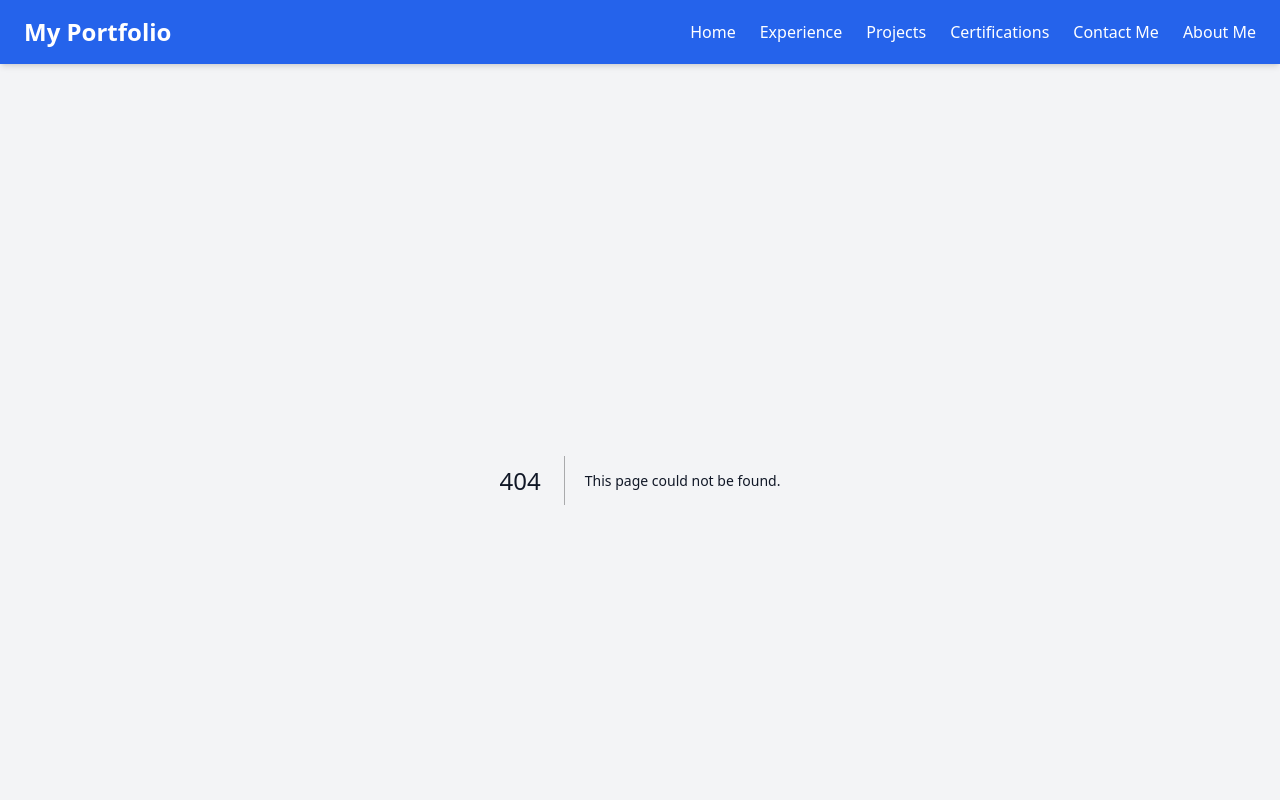
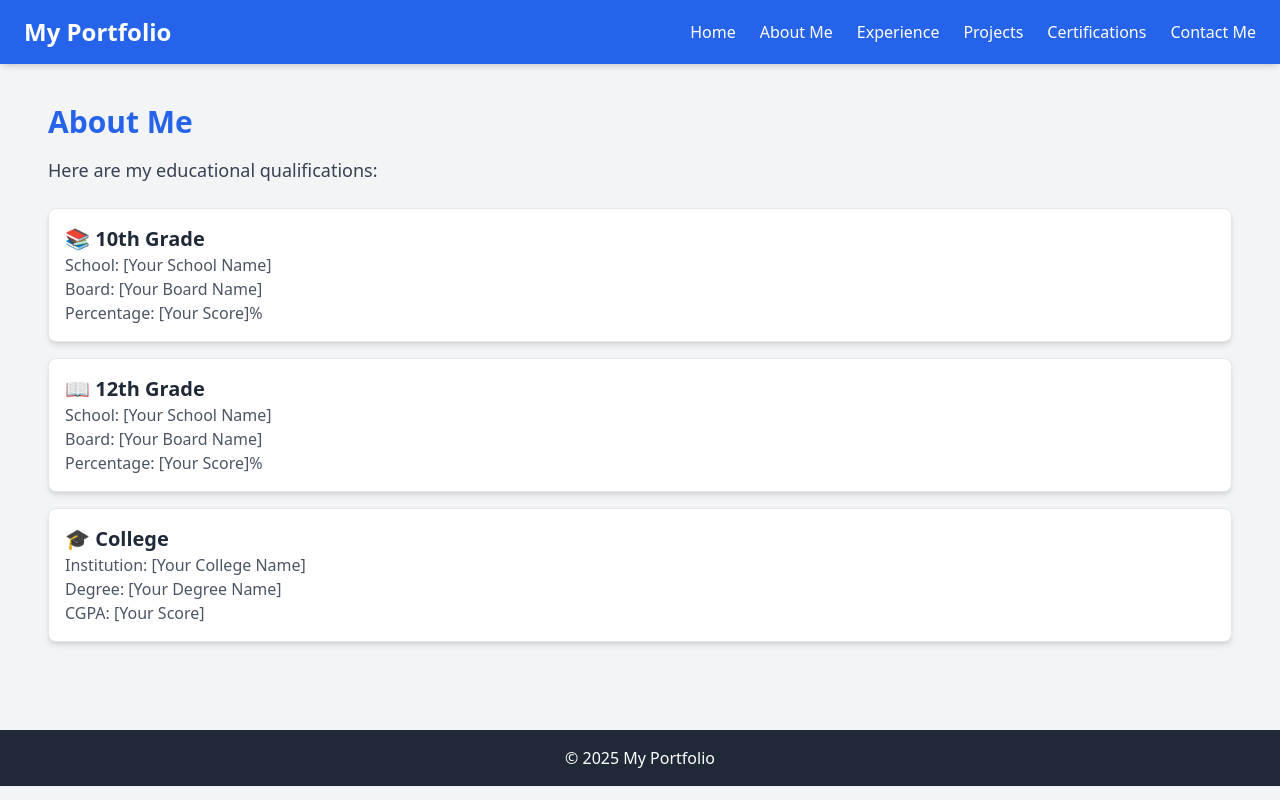
Before and after one commit to vipulanand2002/MyPortfolio, a Next.js app in the folder my-portfolio-website/: page /aboutMe in a window 1280 px wide. Before the commit this address had no page. Shown: the top 800 px of the page. Built offline with nearby package versions, Linux system fonts and the light colour scheme.

Commit message:
Added the basic skeleton code for all the nav components

```diff
--- a/my-portfolio-website/app/about/page.js
+++ /dev/null
@@ -1,8 +0,0 @@
-export default function AboutPage() {
-    return (
-      <section>
-        <h1>About Me</h1>
-        <p>Here's some information about me and my background.</p>
-      </section>
-    );
-  }
--- /dev/null
+++ b/my-portfolio-website/app/aboutMe/page.js
@@ -0,0 +1,31 @@
+export default function AboutMePage() {
+  return (
+    <section className="container mx-auto p-6">
+      <h1 className="text-3xl font-bold text-blue-600">About Me</h1>
+      <p className="mt-4 text-lg text-gray-700">Here are my educational qualifications:</p>
+
+      <div className="mt-6 space-y-4">
+        <div className="p-4 border rounded-lg shadow-md bg-white">
+          <h2 className="text-xl font-semibold text-gray-800">📚 10th Grade</h2>
+          <p className="text-gray-600">School: [Your School Name]</p>
+          <p className="text-gray-600">Board: [Your Board Name]</p>
+          <p className="text-gray-600">Percentage: [Your Score]%</p>
+        </div>
+
+        <div className="p-4 border rounded-lg shadow-md bg-white">
+          <h2 className="text-xl font-semibold text-gray-800">📖 12th Grade</h2>
+          <p className="text-gray-600">School: [Your School Name]</p>
+          <p className="text-gray-600">Board: [Your Board Name]</p>
+          <p className="text-gray-600">Percentage: [Your Score]%</p>
+        </div>
+
+        <div className="p-4 border rounded-lg shadow-md bg-white">
+          <h2 className="text-xl font-semibold text-gray-800">🎓 College</h2>
+          <p className="text-gray-600">Institution: [Your College Name]</p>
+          <p className="text-gray-600">Degree: [Your Degree Name]</p>
+          <p className="text-gray-600">CGPA: [Your Score]</p>
+        </div>
+      </div>
+    </section>
+  );
+}
--- a/my-portfolio-website/app/certifications/page.js
+++ b/my-portfolio-website/app/certifications/page.js
@@ -3,20 +3,8 @@ export default function CertificationsPage() {
     <section className="container mx-auto p-6">
       <h1 className="text-3xl font-bold text-blue-600">Certifications</h1>
       <p className="mt-4 text-lg text-gray-700">
-        Here are some of my certifications.
+        This page will display my certifications and achievements.
       </p>
-
-      {/* Placeholder for certifications */}
-      <div className="grid grid-cols-1 md:grid-cols-2 lg:grid-cols-3 gap-6 mt-6">
-        <div className="p-4 bg-white shadow-lg rounded-lg">
-          <h2 className="text-xl font-semibold">Certification 1</h2>
-          <p className="text-gray-600">Issued by XYZ</p>
-        </div>
-        <div className="p-4 bg-white shadow-lg rounded-lg">
-          <h2 className="text-xl font-semibold">Certification 2</h2>
-          <p className="text-gray-600">Issued by ABC</p>
-        </div>
-      </div>
     </section>
   );
 }
--- a/my-portfolio-website/app/components/Navbar.js
+++ b/my-portfolio-website/app/components/Navbar.js
@@ -9,6 +9,11 @@ export default function Navbar() {
           <li>
             <Link href="/" className="hover:text-gray-200">
               Home
+            </Link>
+          </li>
+          <li>
+            <Link href="/aboutMe" className="hover:text-gray-200">
+              About Me
             </Link>
           </li>
           <li>
@@ -27,13 +32,8 @@ export default function Navbar() {
             </Link>
           </li>
           <li>
-            <Link href="/aboutMe" className="hover:text-gray-200">
+            <Link href="/contactMe" className="hover:text-gray-200">
               Contact Me
-            </Link>
-          </li>
-          <li>
-            <Link href="/contactMe" className="hover:text-gray-200">
-              About Me
             </Link>
           </li>
         </ul>
--- /dev/null
+++ b/my-portfolio-website/app/contactMe/page.js
@@ -0,0 +1,10 @@
+export default function ContactMePage() {
+    return (
+      <section className="container mx-auto p-6">
+        <h1 className="text-3xl font-bold text-blue-600">Contact Me</h1>
+        <p className="mt-4 text-lg text-gray-700">
+          Get in touch with me through this page.
+        </p>
+      </section>
+    );
+  }
--- a/my-portfolio-website/app/experience/page.js
+++ b/my-portfolio-website/app/experience/page.js
@@ -1,9 +1,10 @@
-// app/experience.js
-export default function Experience() {
-    return (
-      <div>
-        <h1>My Experience</h1>
-        <p>Details about my experience will be here.</p>
-      </div>
-    );
-  }
+export default function ExperiencePage() {
+  return (
+    <section className="container mx-auto p-6">
+      <h1 className="text-3xl font-bold text-blue-600">Experience</h1>
+      <p className="mt-4 text-lg text-gray-700">
+        This page will showcase my work experience and projects.
+      </p>
+    </section>
+  );
+}
```
